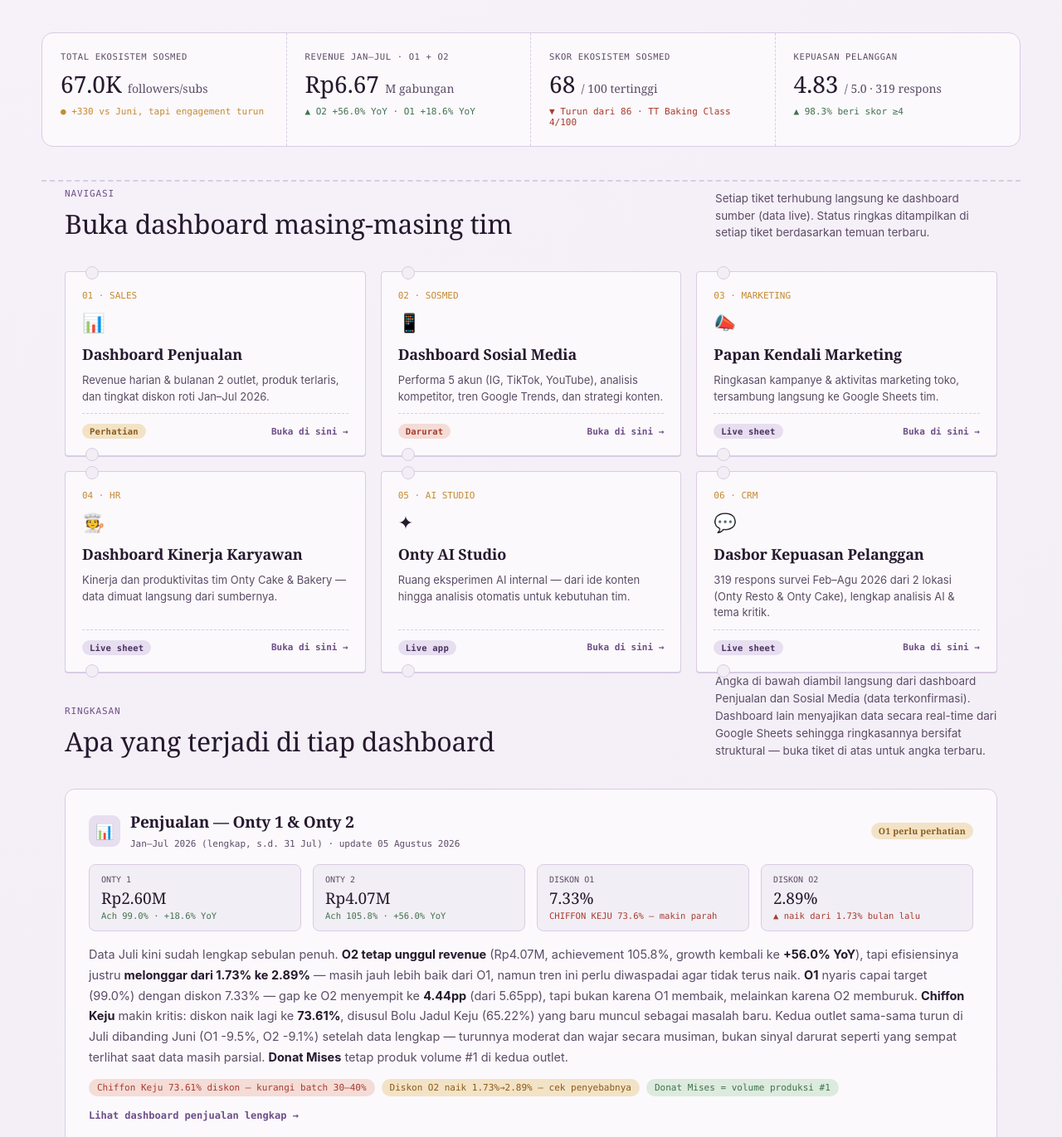
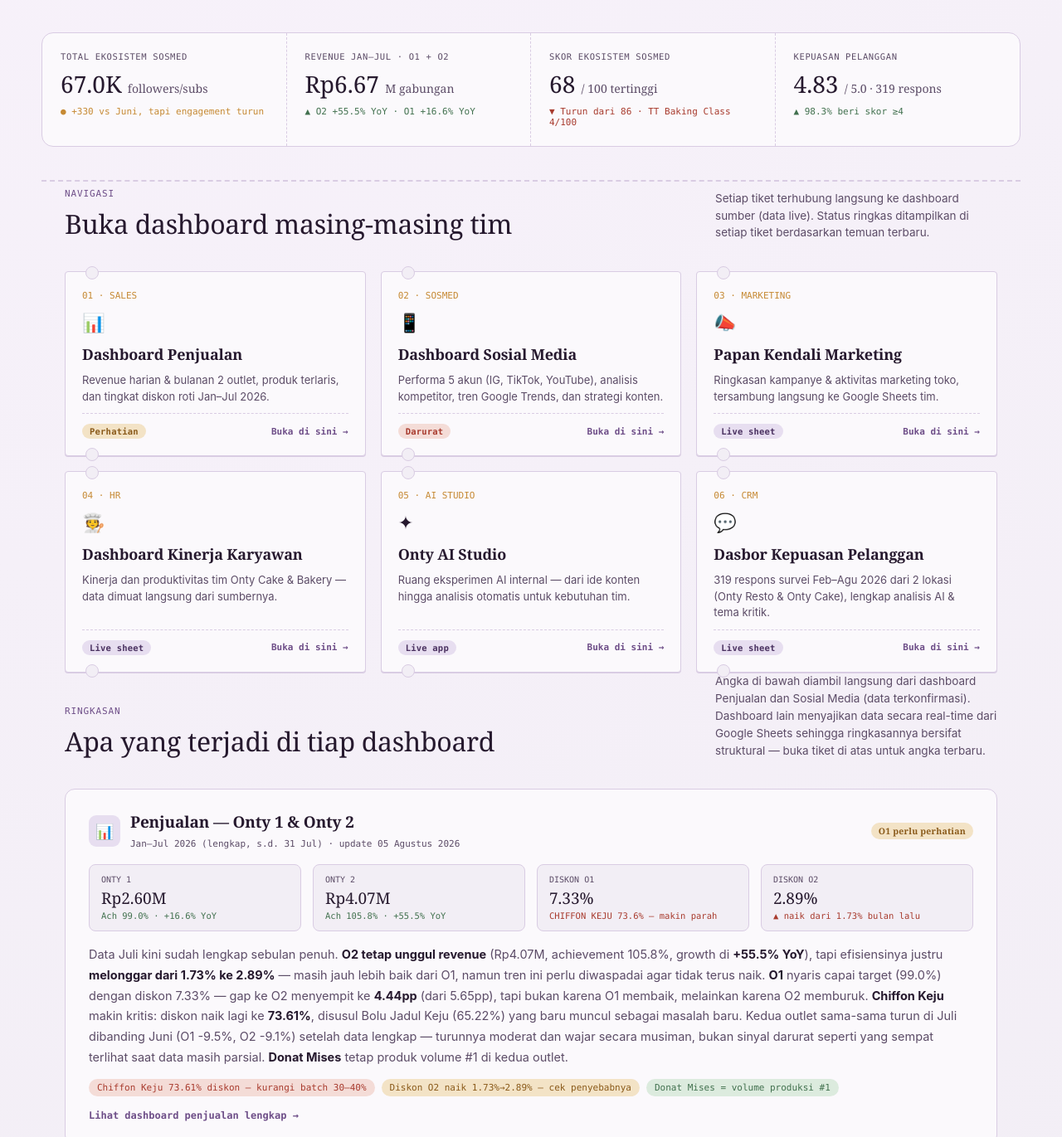
Before and after one commit to muslihm3/onty_super_dashboard, a plain HTML site: page index.html in a window 1280 px wide. Shown: the part 560-1931 px from the top of the page at 83% size. Drawn offline with Linux system fonts and the light colour scheme.

Commit message:
Add files via upload

```diff
--- a/index.html
+++ b/index.html
@@ -333,7 +333,7 @@
     <div class="kpi">
       <div class="kpi-label">Revenue Jan–Jul · O1 + O2</div>
       <div class="kpi-value">Rp6.67 <span class="unit">M gabungan</span></div>
-      <div class="kpi-tag up">▲ O2 +56.0% YoY · O1 +18.6% YoY</div>
+      <div class="kpi-tag up">▲ O2 +55.5% YoY · O1 +16.6% YoY</div>
     </div>
     <div class="kpi">
       <div class="kpi-label">Skor Ekosistem Sosmed</div>
@@ -452,13 +452,13 @@
         <span class="badge badge-warn">O1 perlu perhatian</span>
       </div>
       <div class="panel-grid">
-        <div class="mini"><div class="mini-label">Onty 1</div><div class="mini-value">Rp2.60M</div><div class="mini-sub up">Ach 99.0% · +18.6% YoY</div></div>
-        <div class="mini"><div class="mini-label">Onty 2</div><div class="mini-value">Rp4.07M</div><div class="mini-sub up">Ach 105.8% · +56.0% YoY</div></div>
+        <div class="mini"><div class="mini-label">Onty 1</div><div class="mini-value">Rp2.60M</div><div class="mini-sub up">Ach 99.0% · +16.6% YoY</div></div>
+        <div class="mini"><div class="mini-label">Onty 2</div><div class="mini-value">Rp4.07M</div><div class="mini-sub up">Ach 105.8% · +55.5% YoY</div></div>
         <div class="mini"><div class="mini-label">Diskon O1</div><div class="mini-value">7.33%</div><div class="mini-sub down">CHIFFON KEJU 73.6% — makin parah</div></div>
         <div class="mini"><div class="mini-label">Diskon O2</div><div class="mini-value">2.89%</div><div class="mini-sub down">▲ naik dari 1.73% bulan lalu</div></div>
       </div>
       <p class="panel-body">
-        Data Juli kini sudah lengkap sebulan penuh. <b>O2 tetap unggul revenue</b> (Rp4.07M, achievement 105.8%, growth kembali ke <b>+56.0% YoY</b>), tapi efisiensinya justru <b>melonggar dari 1.73% ke 2.89%</b> — masih jauh lebih baik dari O1, namun tren ini perlu diwaspadai agar tidak terus naik. <b>O1</b> nyaris capai target (99.0%) dengan diskon 7.33% — gap ke O2 menyempit ke <b>4.44pp</b> (dari 5.65pp), tapi bukan karena O1 membaik, melainkan karena O2 memburuk. <b>Chiffon Keju</b> makin kritis: diskon naik lagi ke <b>73.61%</b>, disusul Bolu Jadul Keju (65.22%) yang baru muncul sebagai masalah baru. Kedua outlet sama-sama turun di Juli dibanding Juni (O1 -9.5%, O2 -9.1%) setelah data lengkap — turunnya moderat dan wajar secara musiman, bukan sinyal darurat seperti yang sempat terlihat saat data masih parsial. <b>Donat Mises</b> tetap produk volume #1 di kedua outlet.
+        Data Juli kini sudah lengkap sebulan penuh. <b>O2 tetap unggul revenue</b> (Rp4.07M, achievement 105.8%, growth di <b>+55.5% YoY</b>), tapi efisiensinya justru <b>melonggar dari 1.73% ke 2.89%</b> — masih jauh lebih baik dari O1, namun tren ini perlu diwaspadai agar tidak terus naik. <b>O1</b> nyaris capai target (99.0%) dengan diskon 7.33% — gap ke O2 menyempit ke <b>4.44pp</b> (dari 5.65pp), tapi bukan karena O1 membaik, melainkan karena O2 memburuk. <b>Chiffon Keju</b> makin kritis: diskon naik lagi ke <b>73.61%</b>, disusul Bolu Jadul Keju (65.22%) yang baru muncul sebagai masalah baru. Kedua outlet sama-sama turun di Juli dibanding Juni (O1 -9.5%, O2 -9.1%) setelah data lengkap — turunnya moderat dan wajar secara musiman, bukan sinyal darurat seperti yang sempat terlihat saat data masih parsial. <b>Donat Mises</b> tetap produk volume #1 di kedua outlet.
       </p>
       <div class="taglist">
         <span class="tag red">Chiffon Keju 73.61% diskon — kurangi batch 30–40%</span>
@@ -569,7 +569,7 @@
       </div>
       <div class="thread">
         <h4>2. Ketidakefisienan operasional O1 butuh perhatian sebelum scale-up konten</h4>
-        <p>O1 tumbuh (+18.6%) dengan diskon roti 7.33%, sementara O2 tumbuh lebih kencang (+56.0%) namun efisiensinya justru mulai melonggar dari 1.73% ke 2.89%. Jika konten Taro &amp; Roti Merdeka dari sosial media berhasil mendorong permintaan lebih besar tanpa perbaikan SOP produksi di kedua outlet, potensi kenaikan diskon &amp; pemborosan produksi ikut membesar — termasuk di O2 yang selama ini jadi benchmark. <b>Perbaikan &amp; pengawasan SOP produksi sebaiknya berjalan paralel</b> dengan kampanye musiman, bukan setelahnya.</p>
+        <p>O1 tumbuh (+16.6%) dengan diskon roti 7.33%, sementara O2 tumbuh lebih kencang (+55.5%) namun efisiensinya justru mulai melonggar dari 1.73% ke 2.89%. Jika konten Taro &amp; Roti Merdeka dari sosial media berhasil mendorong permintaan lebih besar tanpa perbaikan SOP produksi di kedua outlet, potensi kenaikan diskon &amp; pemborosan produksi ikut membesar — termasuk di O2 yang selama ini jadi benchmark. <b>Perbaikan &amp; pengawasan SOP produksi sebaiknya berjalan paralel</b> dengan kampanye musiman, bukan setelahnya.</p>
       </div>
       <div class="thread">
         <h4>3. TikTok Baking Class belum pulih bulan kedua — risiko konversi ke kelas makin nyata</h4>
```
